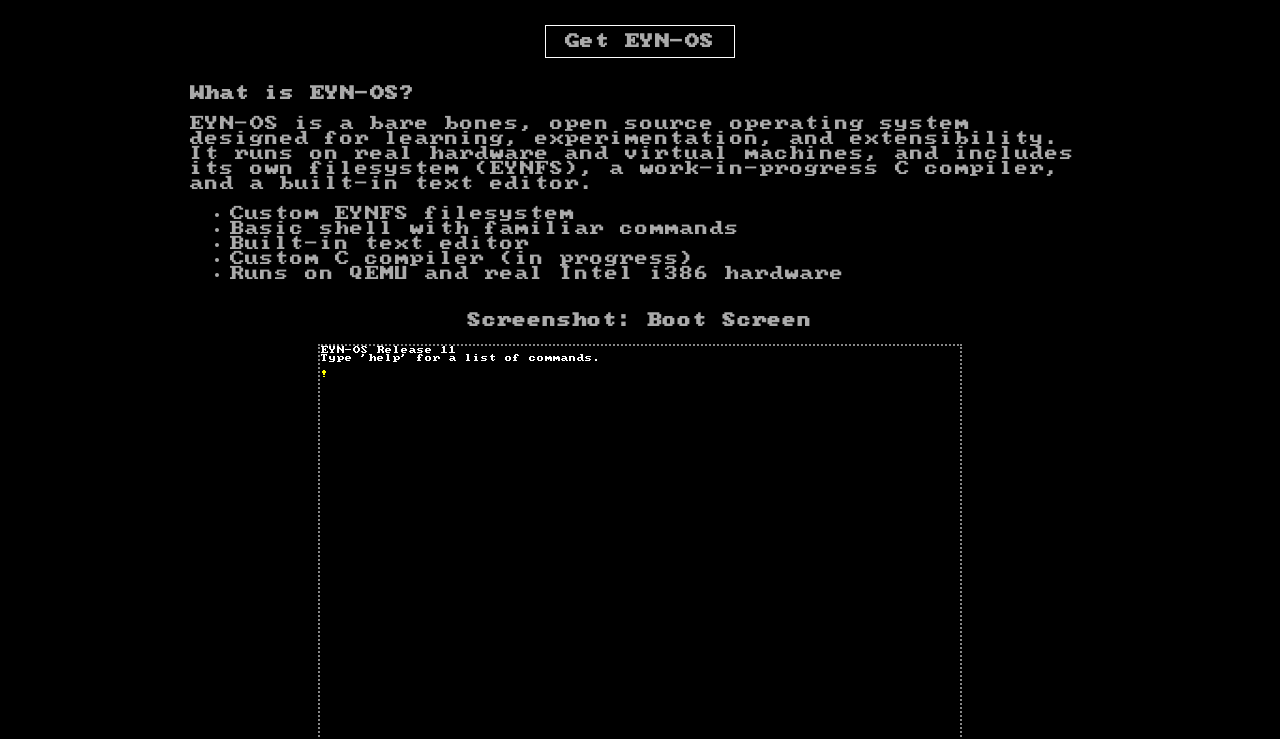
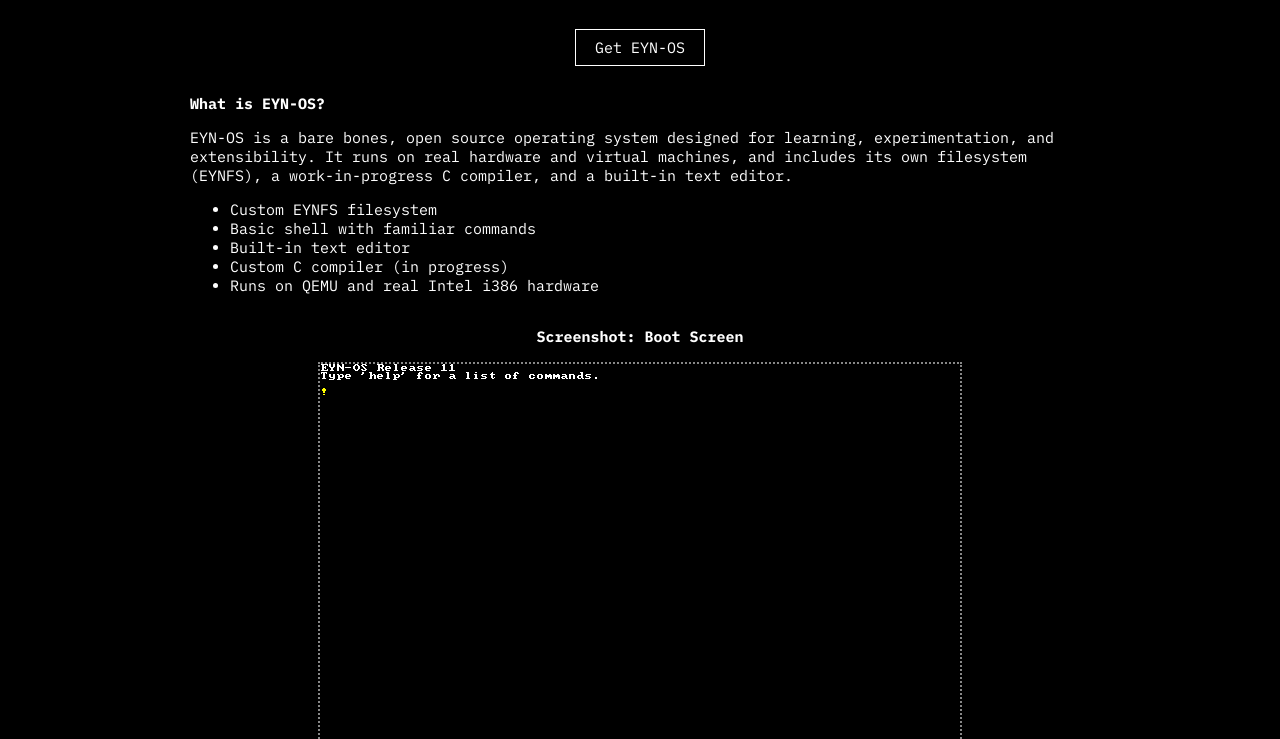
Before and after one commit to KianGentry/kiangentry.github.io, a plain HTML site: page index.html in a window 1280 px wide. Shown: the part 263-1002 px from the top of the page. Drawn offline with Linux system fonts and the light colour scheme.

Commit message:
fonts....again

```diff
--- a/style.css
+++ b/style.css
@@ -2,6 +2,18 @@
     font-family: 'Perfect DOS VGA 437';
     src: url('fonts/Web437_IBM_BIOS.woff') format('woff');
     font-weight: normal;
+    font-style: normal;
+}
+@font-face {
+    font-family: 'IBM Plex Mono';
+    src: url('fonts/IBMPlexMono-Regular.woff') format('woff');
+    font-weight: normal;
+    font-style: normal;
+}
+@font-face {
+    font-family: 'IBM Plex Mono';
+    src: url('fonts/IBMPlexMono-Bold.woff') format('woff');
+    font-weight: bold;
     font-style: normal;
 }
 
@@ -41,6 +53,7 @@ nav {
     padding: 0;
     justify-content: center;
     width: 100%;
+    font-family: 'Perfect DOS VGA 437', 'Press Start 2P', 'Fira Mono', 'Consolas', 'Liberation Mono', 'Menlo', monospace !important;
 }
 
 .nav-links a {
@@ -150,10 +163,14 @@ h3, h4, h5, h6 {
     font-size: 1.1em;
 }
 
-body, p, ul, li, pre, code, h1, h2, h3, h4, h5, h6, nav, .nav-links, .cta, figcaption, input, button {
-    color: #aaa;
-    font-family: 'Perfect DOS VGA 437', 'Press Start 2P', 'Fira Mono', 'Consolas', 'Liberation Mono', 'Menlo', monospace !important;
+body, p, ul, li, pre, code, h1, h2, h3, h4, h5, h6, nav, .cta, figcaption, input, button {
+    font-family: 'IBM Plex Mono', 'Fira Mono', 'Consolas', 'Liberation Mono', 'Menlo', monospace;
     font-size: 15px;
+    font-weight: normal;
+}
+h1, h2, h3, h4, h5, h6 {
+    font-family: 'IBM Plex Mono', 'Fira Mono', 'Consolas', 'Liberation Mono', 'Menlo', monospace;
+    font-weight: bold;
 }
 
 .screenshot-section {
```
Also changed, not shown: fonts/IBMPlexMono-Bold.woff (added), fonts/IBMPlexMono-ExtraLight.woff (added), fonts/IBMPlexMono-ExtraLightItalic.woff (added), fonts/IBMPlexMono-Italic.woff (added), fonts/IBMPlexMono-Light.woff (added), fonts/IBMPlexMono-LightItalic.woff (added), fonts/IBMPlexMono-Medium.woff (added), fonts/IBMPlexMono-MediumItalic.woff (added), fonts/IBMPlexMono-Regular.woff (added), fonts/IBMPlexMono-SemiBold.woff (added), fonts/IBMPlexMono-SemiBoldItalic.woff (added), fonts/IBMPlexMono-Thin.woff (added), fonts/IBMPlexMono-ThinItalic.woff (added).
